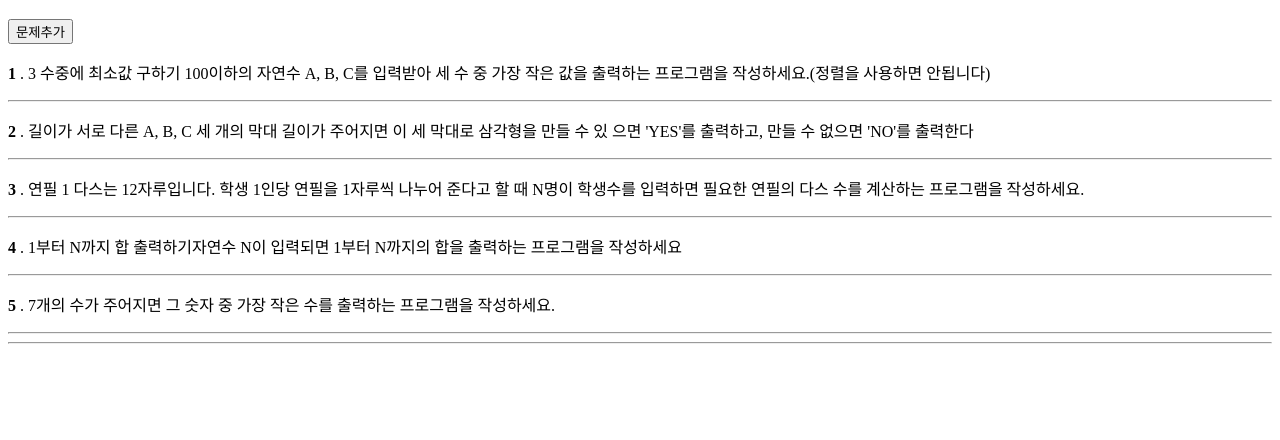
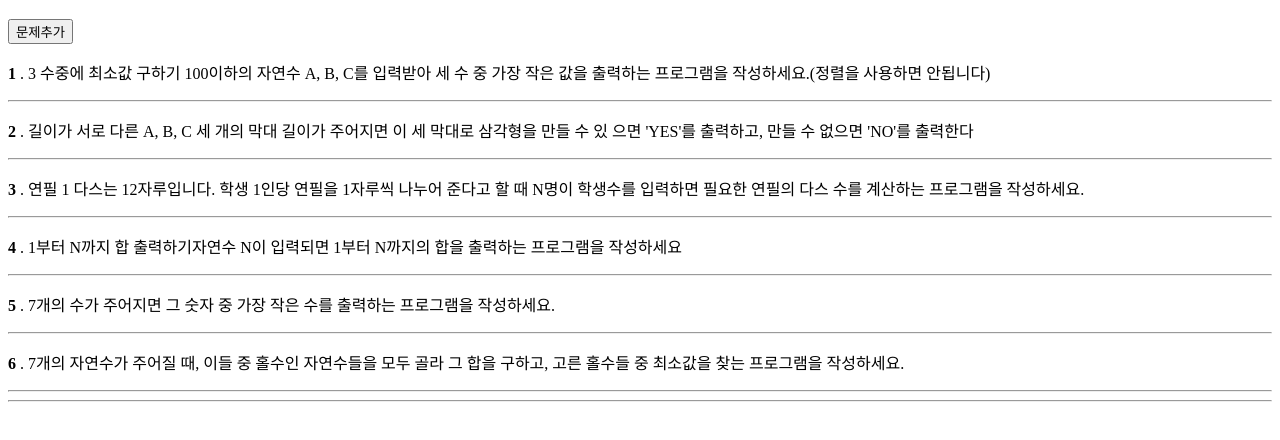
Before and after one commit to Xeostop1/ex_codeupdate, a plain HTML site: page jstest.html in a window 1280 px wide. Both pictures are taken after a click on the button "문제추가". Shown: the part 70-510 px from the top of the page. Drawn offline with Linux system fonts and the light colour scheme.

Commit message:
서술형 문제 추가

```diff
--- a/jstest.html
+++ b/jstest.html
@@ -1,9 +1,9 @@
 <!DOCTYPE html>
 <html lang="en">
   <head>
-    <meta charset="UTF-8">
-    <meta http-equiv="X-UA-Compatible" content="IE=edge">
-    <meta name="viewport" content="width=device-width, initial-scale=1.0">
+    <meta charset="UTF-8" />
+    <meta http-equiv="X-UA-Compatible" content="IE=edge" />
+    <meta name="viewport" content="width=device-width, initial-scale=1.0" />
     <script src="tagdesign.js"></script>
     <title>자바코딩테스트 문제</title>
   </head>
@@ -13,74 +13,75 @@
 
     <div class="count"></div>
     <div class="question"></div>
-    <hr>
-
+    <hr />
 
     <script>
+      const questionJson = [
+        {
+          num: 1,
+          str: "3 수중에 최소값 구하기 100이하의 자연수 A, B, C를 입력받아 세 수 중 가장 작은 값을 출력하는 프로그램을 작성하세요.(정렬을 사용하면 안됩니다)",
+          pass: false,
+        },
+        {
+          num: 2,
+          str: "길이가 서로 다른 A, B, C 세 개의 막대 길이가 주어지면 이 세 막대로 삼각형을 만들 수 있 으면 'YES'를 출력하고, 만들 수 없으면 'NO'를 출력한다",
+        },
+        {
+          num: 3,
+          str:
+            "연필 1 다스는 12자루입니다. 학생 1인당 연필을 1자루씩 나누어 준다고 할 때 N명이 학생수" +
+            "를 입력하면 필요한 연필의 다스 수를 계산하는 프로그램을 작성하세요.",
+        },
+        {
+          num: 4,
+          str:
+            " 1부터 N까지 합 출력하기" +
+            "자연수 N이 입력되면 1부터 N까지의 합을 출력하는 프로그램을 작성하세요",
+        },
+        {
+          num: 5,
+          str: " 7개의 수가 주어지면 그 숫자 중 가장 작은 수를 출력하는 프로그램을 작성하세요.",
+        },
+        {
+          num: 6,
+          str: " 7개의 자연수가 주어질 때, 이들 중 홀수인 자연수들을 모두 골라 그 합을 구하고, 고른 홀수들 중 최소값을 찾는 프로그램을 작성하세요.",
+        },
+      ];
+
+      document.querySelector("button").addEventListener("click", () => {
+        List(questionJson);
+      });
 
       //===DivList추가======
       //객체 이용
       function List(item) {
-           item.forEach((a,i) => {
-            const temp=document.createElement("div");
+        item.forEach((a, i) => {
+          const temp = document.createElement("div");
 
-            temp.innerHTML=`
+          temp.innerHTML = `
 
-                <div class="question no ${i+1}">
-                    <p><b>${i+1}</b> . ${a.str}</p>
+                      <div class="question no ${i + 1}">
+                          <p><b>${i + 1}</b> . ${a.str}</p>
                       </div>
                       <hr>
                  `;
           document.querySelector(".question").append(temp);
         });
       }
-
-
+      /*
             function conut(item) {
-            item.forEach((a,i) => {
-                if(i>0){
+              item.forEach((a, i) => {
+                if (i > 0) {
                   countNum++;
-                    console.log(`check`,countNum)
-                    const count =document.createElement("div");
-                    count.innerHTML=`
+                  console.log(`check`, countNum);
+                  const count = document.createElement("div");
+                  count.innerHTML = `
                           <h1>${countNum}의 문제를 풀었습니다. </h1>
                       `;
                   document.querySelector(".question").append(count);
                 }
-
-            })
-
+              });
             }
-
-        const questionJson=[{
-            num:1,
-            str:"3 수중에 최소값 구하기 100이하의 자연수 A, B, C를 입력받아 세 수 중 가장 작은 값을 출력하는 프로그램을 작성하세요.(정렬을 사용하면 안됩니다)",
-            pass:false
-        },
-        {
-            num:2,
-            str:"길이가 서로 다른 A, B, C 세 개의 막대 길이가 주어지면 이 세 막대로 삼각형을 만들 수 있 으면 'YES'를 출력하고, 만들 수 없으면 'NO'를 출력한다"
-        },
-        {
-            num:3,
-            str:"연필 1 다스는 12자루입니다. 학생 1인당 연필을 1자루씩 나누어 준다고 할 때 N명이 학생수"+
-                "를 입력하면 필요한 연필의 다스 수를 계산하는 프로그램을 작성하세요."
-        },
-        {
-            num:4,
-            str:" 1부터 N까지 합 출력하기"+
-                "자연수 N이 입력되면 1부터 N까지의 합을 출력하는 프로그램을 작성하세요"
-        },
-        {
-            num:5,
-            str:" 7개의 수가 주어지면 그 숫자 중 가장 작은 수를 출력하는 프로그램을 작성하세요."
-        },
-    ];
-
-    document.querySelector("button").addEventListener("click",()=>{
-            List(questionJson);
-        });
-
 
 
 
@@ -88,112 +89,131 @@
             //100이하의 자연수 A, B, C를 입력받아
             //세 수 중 가장 작은 값을 출력하는 프로그램을 작성하세요.(정렬을 사용하면 안됩니다)
 
-
-        function compare(a,b,c) {
+            function compare(a, b, c) {
               let min;
               //ab를 비교 그래서 작은 값을 비교
-            if(a<b)min=a;
-            else min=b;
+              if (a < b) min = a;
+              else min = b;
               //다음에 최소값과 다음 변수(c)를 비교
-            if(c<min)min=c;
-            else min=c;
-            console.log(min)
+              if (c < min) min = c;
+              else min = c;
+              console.log(min);
               return min;
             }
-        let result=compare(13,33,17)
-
-
+            let result = compare(13, 33, 17);
 
             /* 2.
               길이가 서로 다른 A, B, C 세 개의 막대 길이가 주어지면 이 세 막대로 삼각형을 만들 수 있
               으면 “YES"를 출력하고, 만들 수 없으면 ”NO"를 출력한다
-        */
+
             //알아야 되는 문제 삼각형 결정조건 **가장 긴변의 길이가 / 2변의 길이의 합 보다 크거나 같으면 성립불가**
             //긴변은 2개의 합보다 작고 같지 않아야 한다. → 긴변은 2개의 합보다 작거나 같지 않아야한다.
             //===========오답노트===========================
             //1. 틀린부분!! 우선은 제일 긴 막대를 찾아서 비교 후 if
             //2. 세개의 변수를 다 더해서 제일 긴 값을 빼고 max>=(sum-max)값이면 삼각형 불가
-       function Triangle(a,b,c) {
+            function Triangle(a, b, c) {
               //다음에 max값과 c를 비교함
-             let sum=a+b+c;
+              let sum = a + b + c;
               let max;
-             a>b?max=a:max=b;
-             if(max<c)max=c;
-             max>=(sum-max)?console.log(`No`):console.log(`Yes`);
+              a > b ? (max = a) : (max = b);
+              if (max < c) max = c;
+              max >= sum - max ? console.log(`No`) : console.log(`Yes`);
               //이렇게는 못구하나봐 ㅠㅠㅠㅠ
               // if(c>=a+b && b>=c+a && a>=c+b) console.log(`No`)
               // else console.log(`Yes`)
             }
-       Triangle(6,7,11);
+            Triangle(6, 7, 11);
 
             /*3.연필 1 다스는 12자루입니다. 학생 1인당 연필을 1자루씩 나누어 준다고 할 때 N명이 학생수
                   를 입력하면 필요한 연필의 다스 수를 계산하는 프로그램을 작성하세요.
                   학생에게는 1개의 자루
-       */
-       const Pencil=(stdent)=>{
-        let pencil=12
+
+            const Pencil = (stdent) => {
+              let pencil = 12;
               let res;
-        if(stdent>0){
-            res= stdent/pencil;
-            if(parseInt(res)===0){
-                res=1;
+              if (stdent > 0) {
+                res = stdent / pencil;
+                if (parseInt(res) === 0) {
+                  res = 1;
                 }
-            console.log(`check`,res)
+                console.log(`check`, res);
                 //* 해서 소수점 자리를 정할 수 있다.
                 //res=res.toFixed(1);
                 //오답노트: 그러나 우리는 학생이 다 받는걸 원하기 때문에 나머지가 있다면?! 올림이 필요함
-            res=Math.ceil(res);
+                res = Math.ceil(res);
                 // console.log(`check2`,res)
                 console.log(`필요한 연필의 다수는 ${parseFloat(res)} 입니다`);
+              } else {
+                console.log(`${stdent}는 음수입니다. 양수를 적어주세요.`);
               }
-        else{
-            console.log(`${stdent}는 음수입니다. 양수를 적어주세요.`)
-        }
-       }
+            };
             Pencil(178);
             /* 4.
              1부터 N까지 합 출력하기
              자연수 N이 입력되면 1부터 N까지의 합을 출력하는 프로그램을 작성하세요
-       */
 
-      function toSum(a){
-        let sum=0;
-        if(a>0){
-            for(let i=1; i<=a; i++){
-                sum=sum+i;
+
+            function toSum(a) {
+              let sum = 0;
+              if (a > 0) {
+                for (let i = 1; i <= a; i++) {
+                  sum = sum + i;
                 }
-            console.log(`sum: ${sum}`)
+                console.log(`sum: ${sum}`);
               }
               return sum;
             }
             toSum(10);
 
-
             /*5.
             7개의 수가 주어지면 그 숫자 중 가장 작은 수를 출력하는 프로그램을 작성하세요.
-      */
+
             //오답노트: 최대값을 일단 상정한 후에! 그것과 비교를 한다. 나처럼 인덱스끼리 비교하는게 아니고
 
-      function minArr(arr){
-        let min1=Number.MAX_SAFE_INTEGER;//넘버객체에서 최대값 설정
+            function minArr(arr) {
+              let min1 = Number.MAX_SAFE_INTEGER; //넘버객체에서 최대값 설정
               for (let i = 0; i < arr.length; i++) {
                 //인덱스 순서대로 비교
-            if(arr[i]<min1){
-                min1=arr[i];
+                if (arr[i] < min1) {
+                  min1 = arr[i];
                 }
                 /*if(arr[i]<arr[i+1]){
                       min1=arr[i];
                   }else{
                       min1=arr[i+1];
                   }
-        }*/
-        console.log(`check`,min1)
               }
-      return min1
+              }
+              console.log(`check5`, min1);
+              return min1;
             }
 
-      let sampleArr=[5,3,7,11,2,15,17];
+            let sampleArr = [5, 3, 7, 11, 2, 15, 17];
             minArr(sampleArr);
+
+            // 5.
+            //7개의 자연수가 주어질 때, 이들 중 홀수인 자연수들을 모두 골라 그 합을 구하고, 고른 홀수들 중 최소값을 찾는 프로그램을 작성하세요.
+
+      let testArr = [12, 77, 38, 41, 53, 92, 85];
+      let sum = 0;
+      let min = Number.MAX_SAFE_INTEGER;
+      function odd(arr) {
+        for (let i = 0; i < arr.length; i++) {
+          if (arr[i] % 2 == 1) {
+            sum = sum + arr[i];
+            if (arr[i] < min) {
+              min = arr[i];
+              console.log(`check3`, min);
+            }
+          }
+        }
+        console.log(sum);
+        console.log(`check3`, min);
+      }
+      odd(testArr);*/
+
+      //서울시는 6월 1일부터 교통 혼잡을 막기 위해서 자동차 10부제를 시행한다. 자동차 10부제는 자동차 번호의 일의 자리 숫자와 날짜의 일의 자리 숫자가 일치하면 해당 자동차의 운행을 금 지하는 것이다. 예를 들어, 자동차 번호의 일의 자리 숫자가 7이면 7일, 17일, 27일에 운행하 지 못한다. 또한, 자동차 번호의 일의 자리 숫자가 0이면 10일, 20일, 30일에 운행하지 못한 다.
+      // 여러분들은 일일 경찰관이 되어 10부제를 위반하는 자동차의 대수를 세는 봉사활동을 하려고 한다. 날짜의 일의 자리 숫자가 주어지고 7대의 자동차 번호의 끝 두 자리 수가 주어졌을 때 위반하는 자동차의 대수를 출력하는 프로그램을 작성하세요
     </script>
   </body>
 </html>
```
Lines whose indentation alone changed are shown as unchanged.
